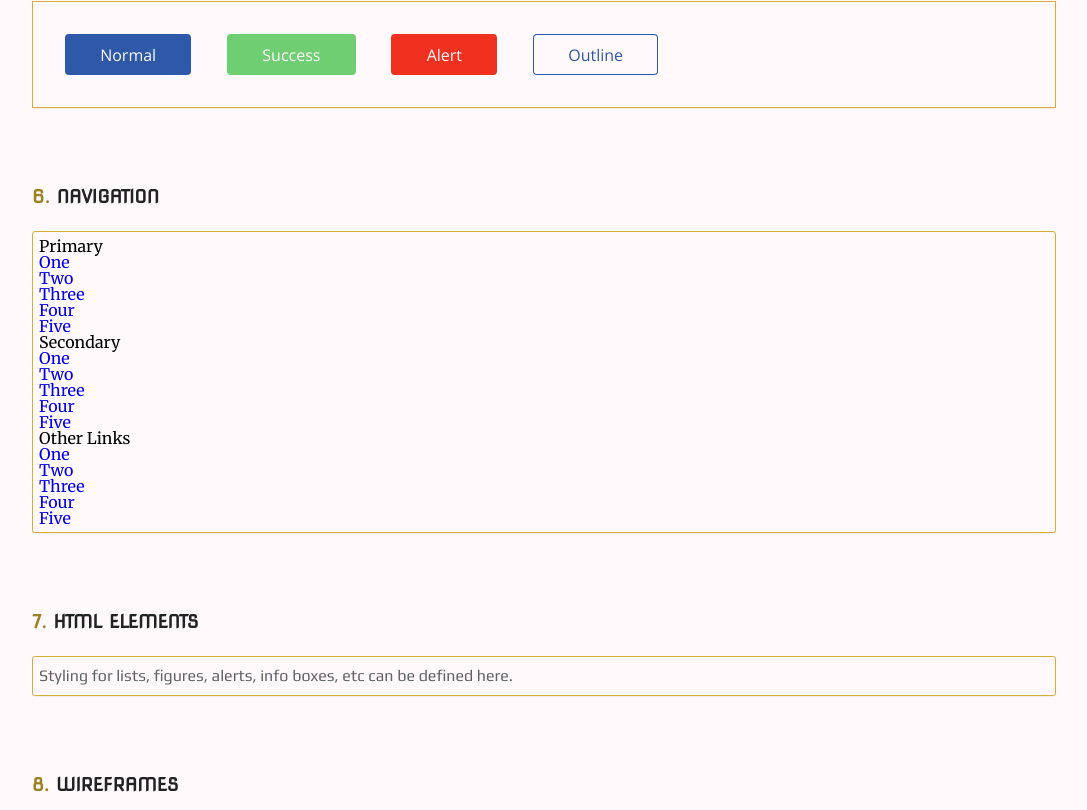
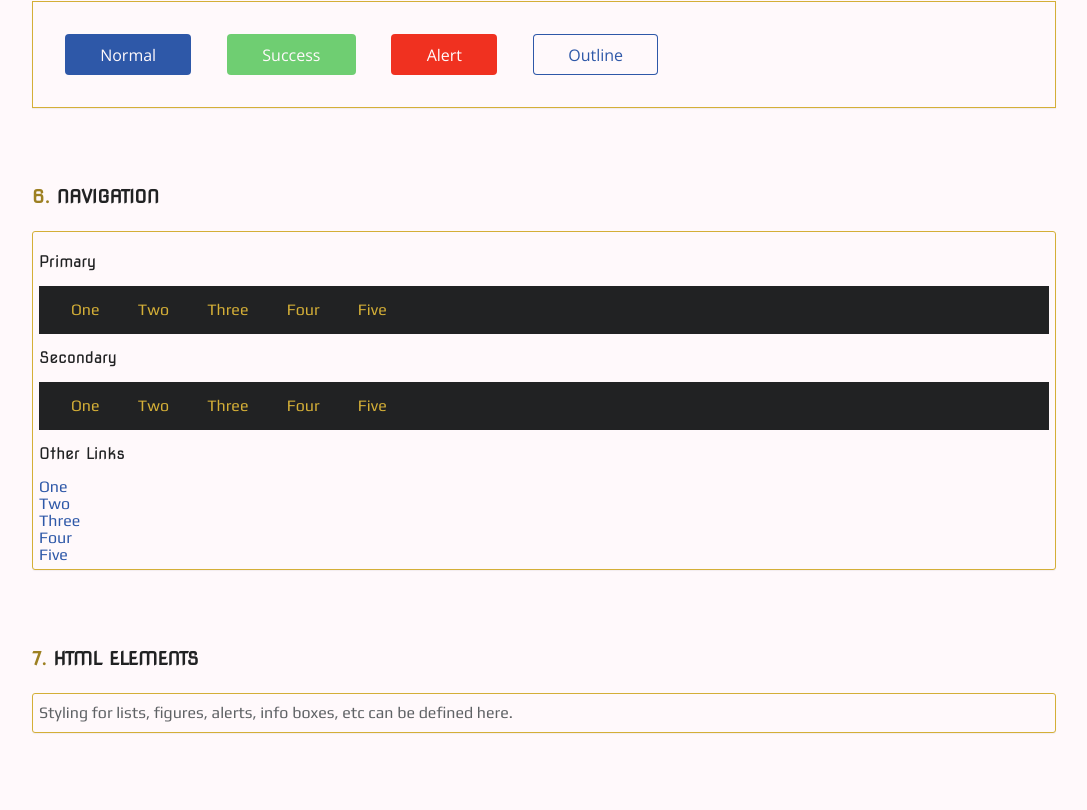
Before and after one commit to AdamFinder/The-Mercury-Project, a website built with Parcel: page src/index.html in a window 1280 px wide. Shown: the part 1950-2760 px from the top of the page, without its empty margins (96-1183 px from the left). Built offline with nearby package versions, Linux system fonts and the light colour scheme.

Commit message:
Navigation styling updates

```diff
--- a/src/scss/style-guide.scss
+++ b/src/scss/style-guide.scss
@@ -135,6 +135,39 @@ header {
   }
 }
 
+.cd-primary-nav, .cd-secondary-nav {
+  font-family: $font1;
+  background: $color-2;
+  padding: 1em;
+
+  li {
+    display: inline;
+    padding: 1em;
+  }
+
+  a {
+    color: $color-4;
+
+    &:hover {
+      color: $color-6;
+      text-decoration: underline;
+    }
+    &:active {
+      color: $color-5;
+    }
+  }
+}
+
+a {
+  font-family: $font2;
+  color: $color-1;
+
+  &:hover {
+    color: $color-4;
+    text-decoration: underline;
+  }
+}
+
 /* --------------------------------
 
 xPage title
@@ -157,7 +190,8 @@ xTypography
 -------------------------------- */
 
 h1,
-h2 {
+h2,
+h3 {
   font-family: $font1;
   color: $color-2;
 }
@@ -186,6 +220,10 @@ h2 {
     font-size: 1.8rem;
     margin: 1em 0 1.4em;
   }
+}
+
+h3 {
+  margin: 1em 0;
 }
 
 section > h2::before {
@@ -289,10 +327,6 @@ figure {
   width: 40%;
   margin: 1em;
   display: inline-block;
-
-  &:img {
-    max-width: 50%;
-  }
 }
 
 figcaption {
```
